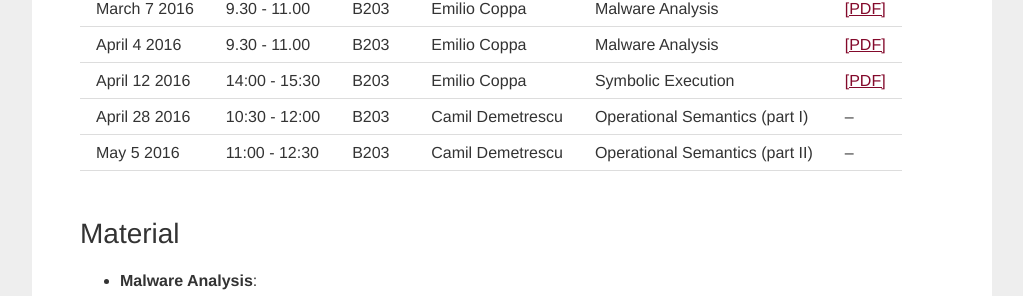
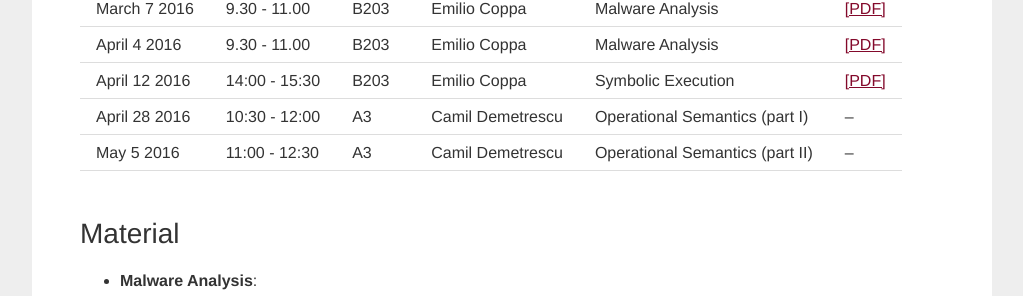
Before and after one commit to season-lab/season-lab.github.io, a Jekyll site: the page built from excellence.md, in a window 1280 px wide and 900 px high, scrolled down 702 px. Shown: the part 152-448 px from the top of the window, without its empty margins (128-1151 px from the left). Built offline with Jekyll 4.4.1, drawn with Linux system fonts in a browser that asks for light colours.

Commit message:
Update excellence.md

```diff
--- a/excellence.md
+++ b/excellence.md
@@ -25,8 +25,8 @@ The Excellence Programs of the B.Sc. and M.Sc. in Computer Science and Engineeri
 | March 7 2016   | 9.30 - 11.00  | B203  | Emilio Coppa | Malware Analysis   | [[PDF]](https://drive.google.com/open?id=0Bw8evy6grTplSHVpUEE3dDFUOFk) |
 | April 4 2016  | 9.30 - 11.00  | B203  | Emilio Coppa | Malware Analysis   | [[PDF]](https://drive.google.com/open?id=0Bw8evy6grTplSHVpUEE3dDFUOFk) |
 | April 12 2016 | 14:00 - 15:30 | B203  | Emilio Coppa | Symbolic Execution | [[PDF]](https://drive.google.com/open?id=0BzPEdOad795XOGIzWWVKeTlwQlk) |
-| April 28 2016 | 10:30 - 12:00 | B203  | Camil Demetrescu | Operational Semantics (part I) | -- |
-| May 5 2016 | 11:00 - 12:30 | B203  | Camil Demetrescu | Operational Semantics (part II) | -- |
+| April 28 2016 | 10:30 - 12:00 | A3  | Camil Demetrescu | Operational Semantics (part I) | -- |
+| May 5 2016 | 11:00 - 12:30 | A3  | Camil Demetrescu | Operational Semantics (part II) | -- |
 
 <br />
 
```
